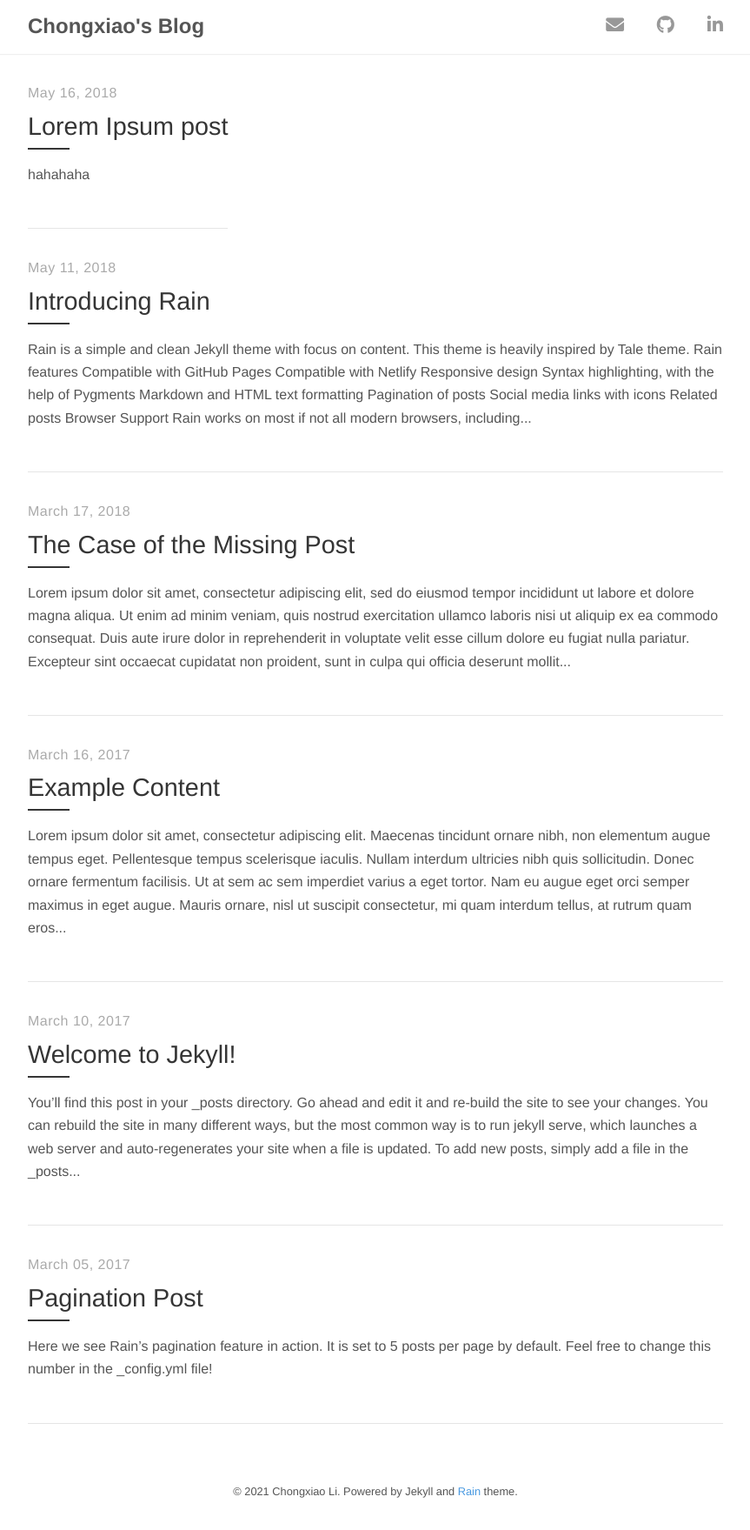
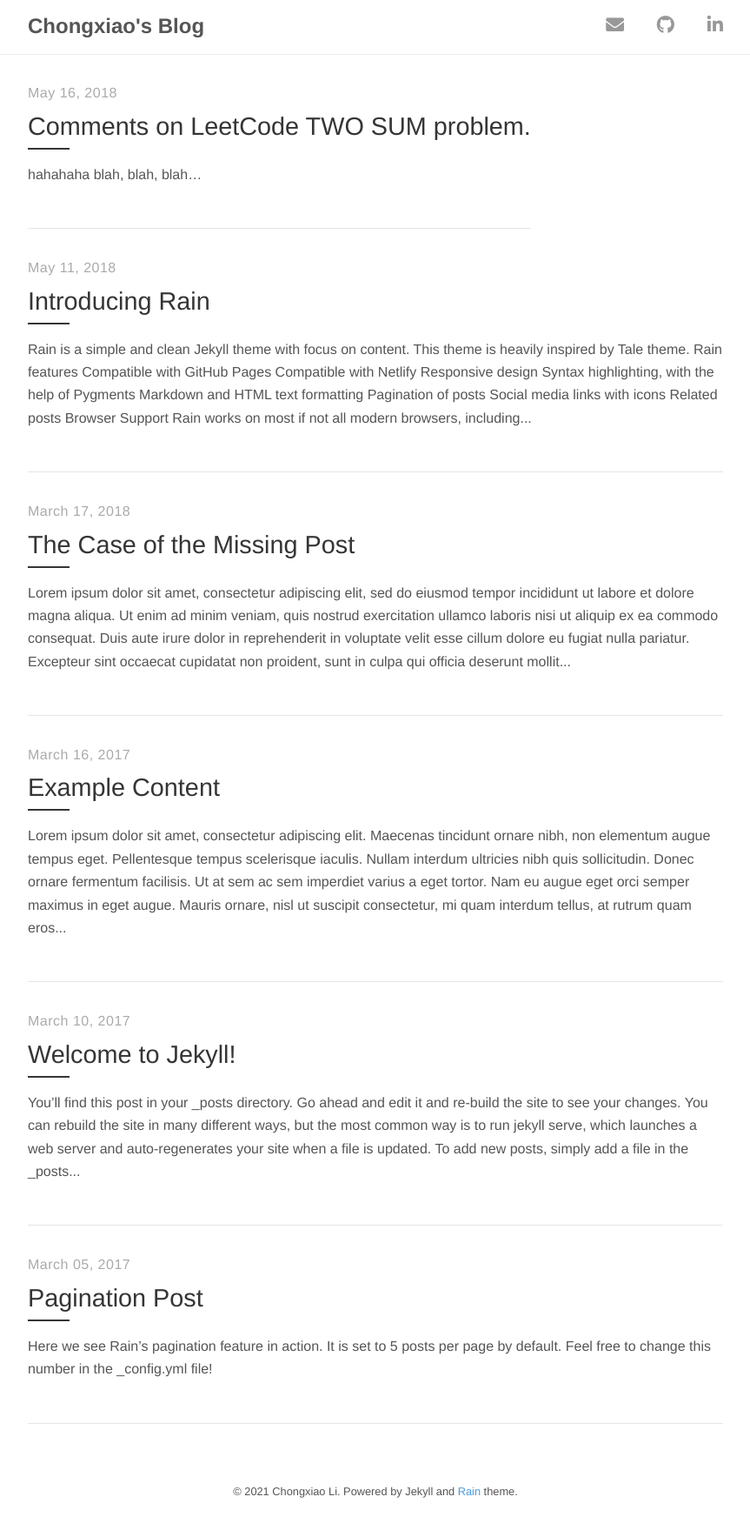
Before and after one commit to Chongxiao-Li/Chongxiao-Li.github.io, a Jekyll site: the page built from index.html, in a window 1280 px wide. Shown: the whole page at 87% size, without its empty margins (208-1071 px from the left). Built offline with Jekyll 4.4.1, drawn with Linux system fonts in a browser that asks for light colours; nearby versions of some CDN libraries; the list of posts is cut into pages by our own code.

Commit message:
Update 2018-05-16-lorem-ipsum-post.md

```diff
--- a/_posts/2018-05-16-lorem-ipsum-post.md
+++ b/_posts/2018-05-16-lorem-ipsum-post.md
@@ -1,7 +1,9 @@
 ---
 layout: post
-title: "Lorem Ipsum post"
-author: "Inela"
+title: "Comments on LeetCode TWO SUM problem."
+author: "Chongxiao Li"
 ---
 
 hahahaha
+
+blah, blah, blah...
```
